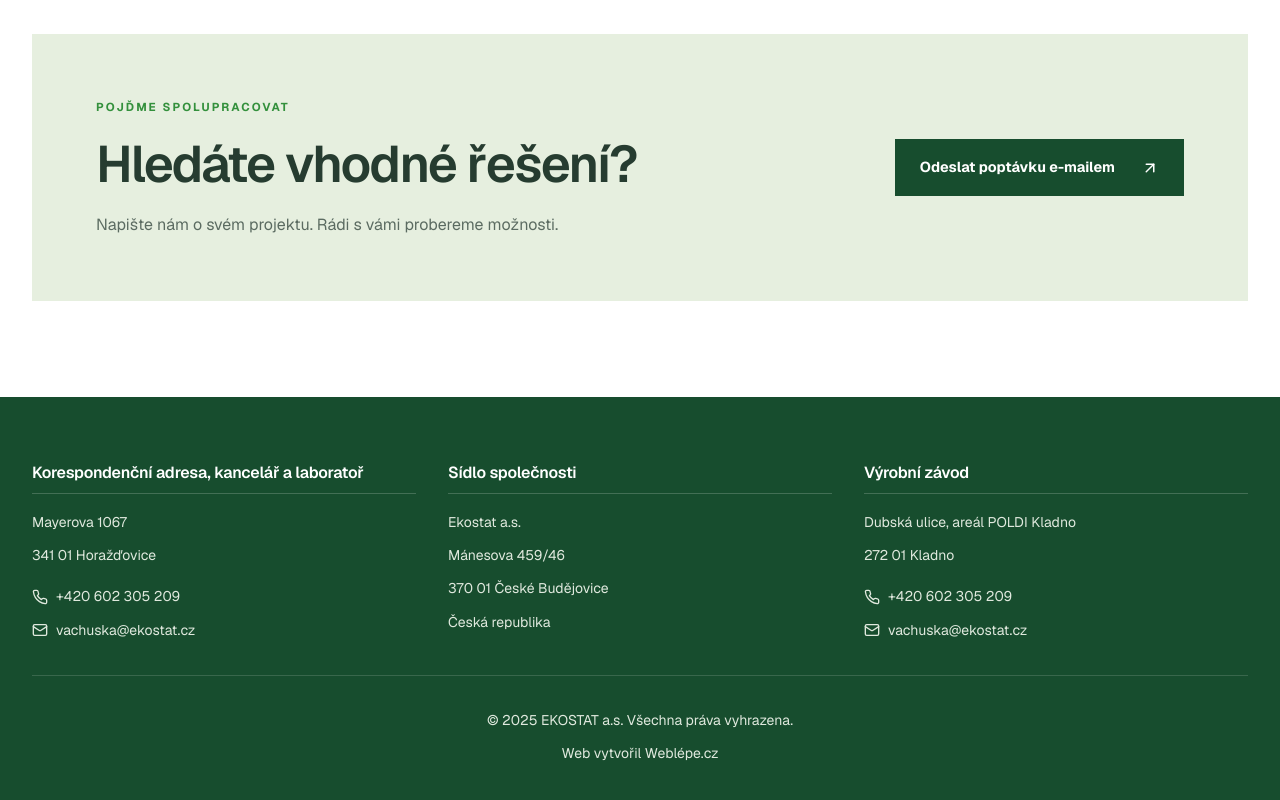
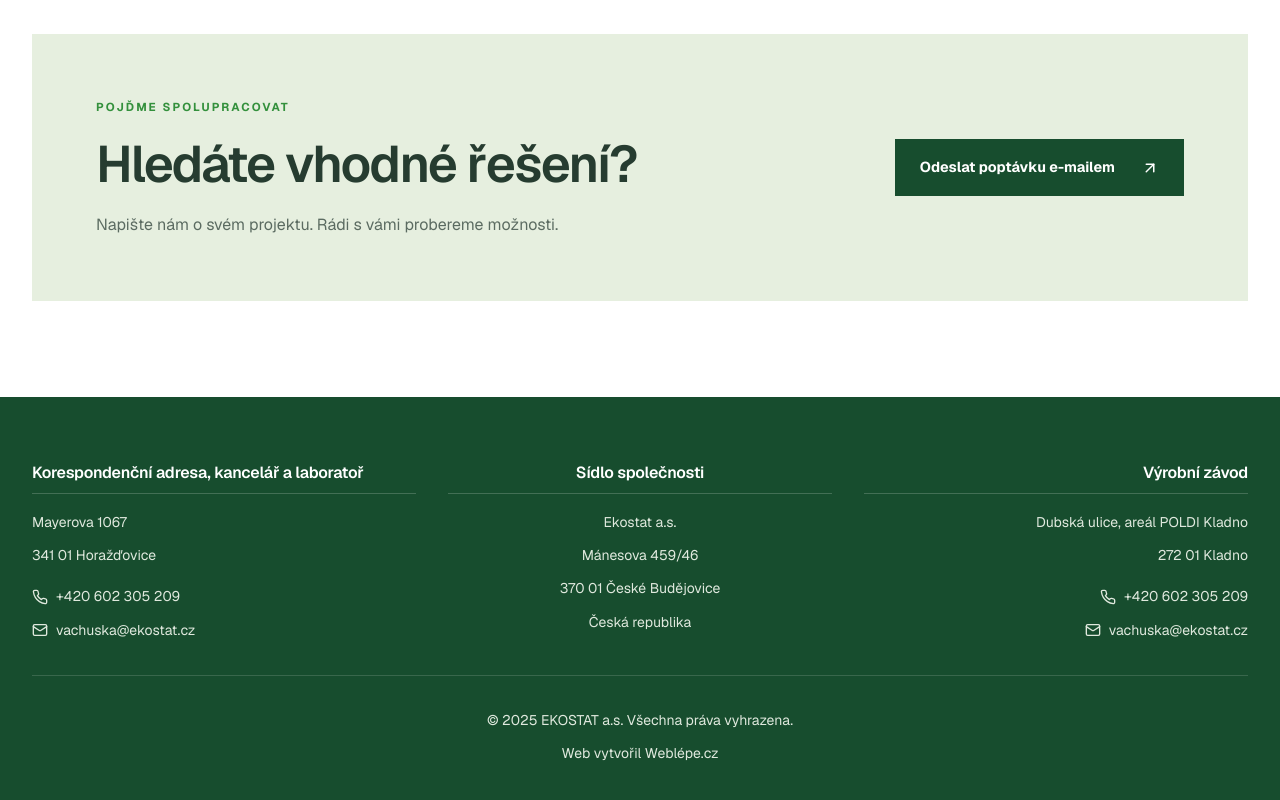
Before and after one commit to vachuska1/ekostat-vachuska-newdev, a Next.js app: page / in a window 1280 px wide. Shown: the part 4637-5437 px from the top of the page. Built offline with nearby package versions, Linux system fonts and the light colour scheme.

Commit message:
Align footer columns left center and right on desktop

```diff
--- a/components/footer.tsx
+++ b/components/footer.tsx
@@ -6,7 +6,7 @@ const Footer = () => {
       <div className="max-w-7xl mx-auto px-4 sm:px-6 lg:px-8">
         <div className="grid grid-cols-1 md:grid-cols-3 gap-8">
           {/* Korespondenční adresa */}
-          <div>
+          <div className="text-left">
             <h3 className="text-xl font-semibold mb-4 border-b border-primary-light pb-2">
               Korespondenční adresa, kancelář a laboratoř
             </h3>
@@ -25,7 +25,7 @@ const Footer = () => {
           </div>
 
           {/* Sídlo společnosti */}
-          <div>
+          <div className="text-left md:text-center">
             <h3 className="text-xl font-semibold mb-4 border-b border-primary-light pb-2">Sídlo společnosti</h3>
             <div className="space-y-2 text-sm">
               <p>Ekostat a.s.</p>
@@ -36,16 +36,16 @@ const Footer = () => {
           </div>
 
           {/* Výrobní závod */}
-          <div>
+          <div className="text-left md:text-right">
             <h3 className="text-xl font-semibold mb-4 border-b border-primary-light pb-2">Výrobní závod</h3>
             <div className="space-y-2 text-sm">
               <p>Dubská ulice, areál POLDI Kladno</p>
               <p>272 01 Kladno</p>
-              <div className="flex items-center space-x-2 mt-4">
+              <div className="flex items-center md:justify-end space-x-2 mt-4">
                 <Phone className="w-4 h-4" />
                 <a href="tel:+420602305209">+420 602 305 209</a>
               </div>
-              <div className="flex items-center space-x-2">
+              <div className="flex items-center md:justify-end space-x-2">
                 <Mail className="w-4 h-4" />
                 <a href="mailto:vachuska@ekostat.cz">vachuska@ekostat.cz</a>
               </div>
```
